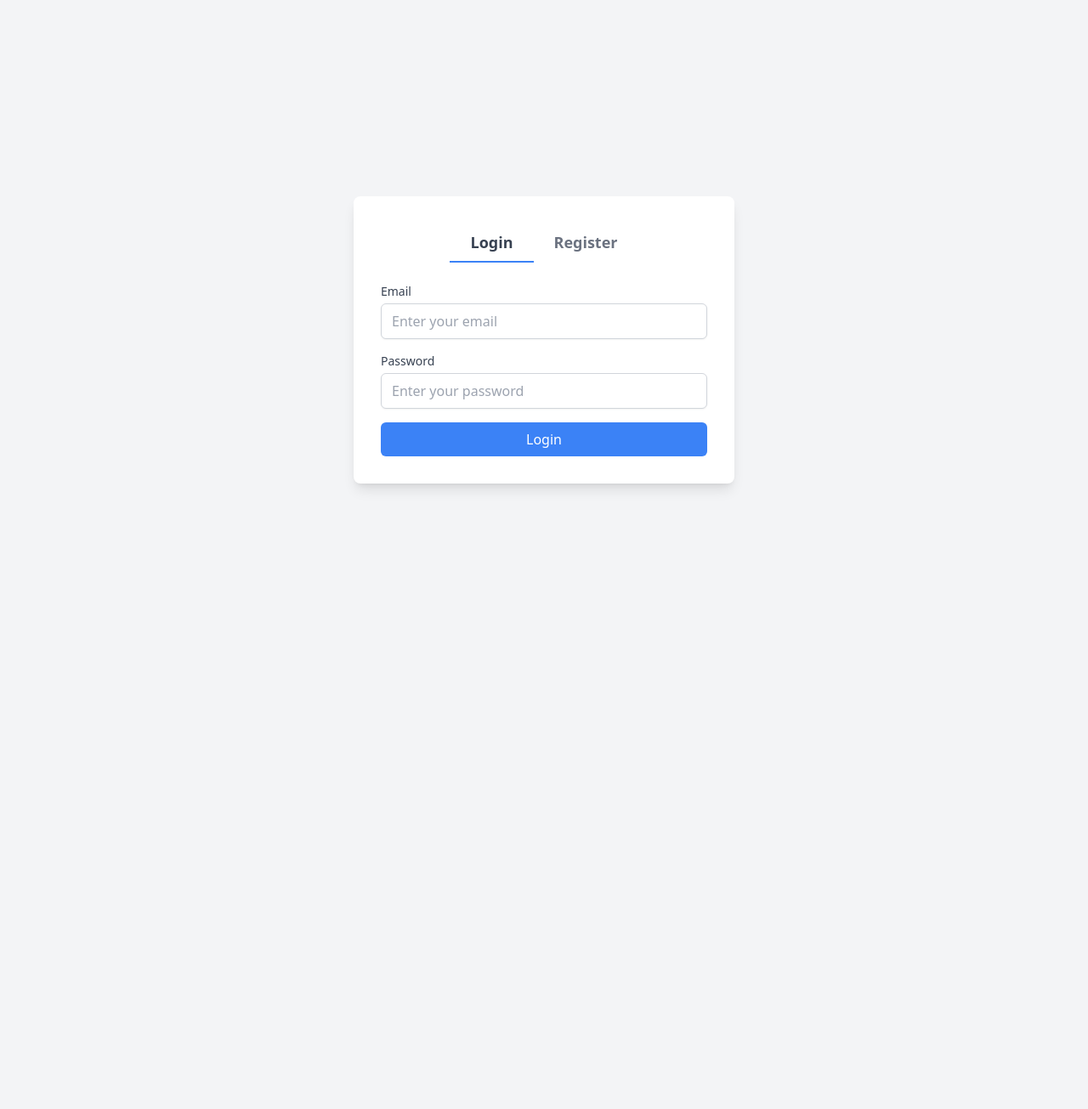
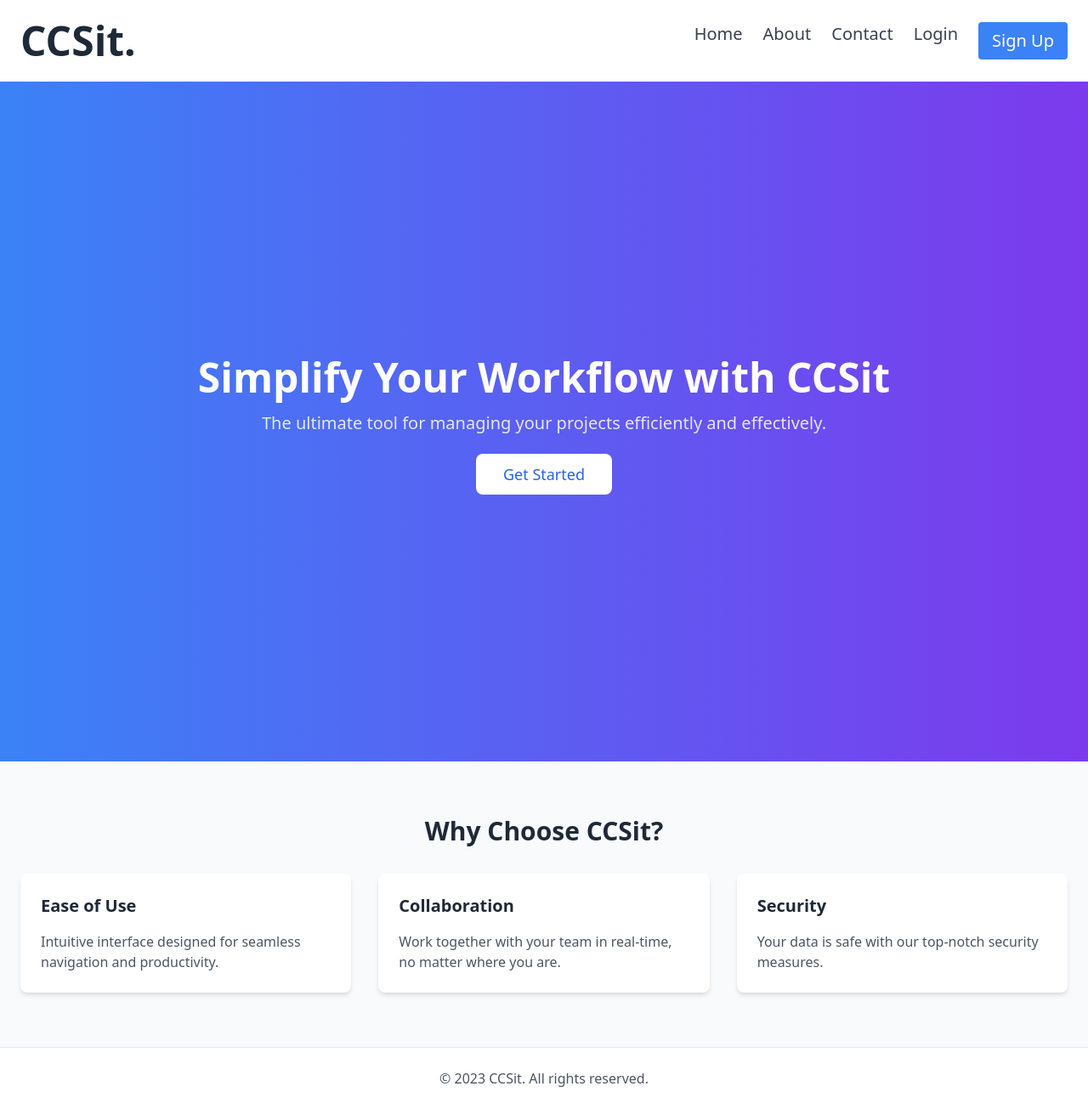
Before and after one commit to CryoYohan/CCS-Sit-In-System, a Flask app: page / in a window 1280 px wide. Shown: the whole page at 85% size. Before the commit the page ends 800 px from the top, so only its background shows below. Run offline with Flask 3, Linux system fonts and the light colour scheme; some libraries are stand-ins or nearby versions.

Commit message:
added landing page for the page, linked my dashboard and login/register page

```diff
--- a/app/routes.py
+++ b/app/routes.py
@@ -5,12 +5,15 @@ from .blueprints.student import Student
 main = Blueprint('main', __name__)
 
 
-
 @main.route('/')
 def index():
-    secret_key = current_app.config['SECRET_KEY']  # Access secret key
-    print("Secret Key:", secret_key)  # Just for testing, remove in production
+    # secret_key = current_app.config['SECRET_KEY']  # Access secret key
+    # print("Secret Key:", secret_key)  # Just for testing, remove in production
     return render_template('index.html')
+
+@main.route('/loginregister')
+def loginregister():
+    return render_template('loginregister.html')
 
 @main.route('/registerstudent',methods=['POST'])
 def registerstudent():
--- a/app/templates/index.html
+++ b/app/templates/index.html
@@ -1,98 +1,71 @@
 <!DOCTYPE html>
 <html lang="en">
 <head>
-  <meta charset="UTF-8">
-  <meta name="viewport" content="width=device-width, initial-scale=1.0">
-  <title>Login & Register Form</title>
-  <script src="https://cdn.tailwindcss.com"></script>
-  <link rel="shortcut icon" href="{{ url_for('static', filename='images/favicon/favicon.ico') }}">
+    <meta charset="UTF-8">
+    <meta name="viewport" content="width=device-width, initial-scale=1.0">
+    <title>CCSit</title>
+    <link rel="shortcut icon" href="{{ url_for('static', filename='images/favicon/favicon.ico') }}">
+    <link href="https://cdn.jsdelivr.net/npm/tailwindcss@2.2.19/dist/tailwind.min.css" rel="stylesheet">
+    <style>
+        @keyframes fadeIn {
+            from { opacity: 0; }
+            to { opacity: 1; }
+        }
+        .animate-fade-in {
+            animation: fadeIn 1.5s ease-in-out;
+        }
+    </style>
 </head>
-<body class="bg-gray-100 flex items-center justify-center min-h-screen">
-  <div class="bg-white p-8 rounded-lg shadow-lg w-full max-w-md">
-    <!-- Tabs for Login and Register -->
-    <div class="flex justify-center mb-6">
-      <button id="login-tab" class="px-6 py-2 text-lg font-semibold text-gray-700 border-b-2 border-blue-500 focus:outline-none">
-        Login
-      </button>
-      <button id="register-tab" class="px-6 py-2 text-lg font-semibold text-gray-500 border-b-2 border-transparent hover:text-gray-700 focus:outline-none">
-        Register
-      </button>
-    </div>
+<body class="bg-gray-100 font-sans">
 
-    <!-- Login Form -->
-    <form id="login-form" class="space-y-4">
-      <div>
-        <label for="login-email" class="block text-sm font-medium text-gray-700">Email</label>
-        <input type="email" id="login-email" placeholder="Enter your email" class="mt-1 block w-full px-3 py-2 border border-gray-300 rounded-md shadow-sm focus:outline-none focus:ring-blue-500 focus:border-blue-500">
-      </div>
-      <div>
-        <label for="login-password" class="block text-sm font-medium text-gray-700">Password</label>
-        <input type="password" id="login-password" placeholder="Enter your password" class="mt-1 block w-full px-3 py-2 border border-gray-300 rounded-md shadow-sm focus:outline-none focus:ring-blue-500 focus:border-blue-500">
-      </div>
-      <button type="submit" class="w-full bg-blue-500 text-white py-2 px-4 rounded-md hover:bg-blue-600 focus:outline-none focus:ring-2 focus:ring-blue-500 focus:ring-offset-2">
-        Login
-      </button>
-    </form>
+    <!-- Top Navigation Bar -->
+    <nav class="flex justify-between items-center p-6 bg-white shadow-sm">
+        <!-- Title -->
+        <div class="text-5xl font-bold text-gray-800">CCSit.</div>
+        <!-- Navigation Links -->
+        <div class="flex space-x-6 text-xl text-gray-700">
+            <a href="#" class="hover:text-gray-900">Home</a>
+            <a href="#" class="hover:text-gray-900">About</a>
+            <a href="#" class="hover:text-gray-900">Contact</a>
+            <a href="#" class="hover:text-gray-900">Login</a>
+            <a href="{{ url_for('main.loginregister') }}" class="bg-blue-500 text-white px-4 py-2 rounded hover:bg-blue-600">Sign Up</a>
+        </div>
+    </nav>
 
-    <!-- Register Form -->
-    <form id="register-form" action="/registerstudent" method="post" class="space-y-4 hidden">
-      <div>
-        <label for="register-name" class="block text-sm font-medium text-gray-700">IDNO</label>
-        <input type="text" id="register-name" name="idno" placeholder="Enter your ID Number" class="mt-1 block w-full px-3 py-2 border border-gray-300 rounded-md shadow-sm focus:outline-none focus:ring-blue-500 focus:border-blue-500">
-      </div>
-      <div>
-        <label for="register-email" class="block text-sm font-medium text-gray-700">Fullname</label>
-        <input type="text" id="register-email" name="fullname"placeholder="Enter your fullname" class="mt-1 block w-full px-3 py-2 border border-gray-300 rounded-md shadow-sm focus:outline-none focus:ring-blue-500 focus:border-blue-500">
-      </div>
-      <div>
-        <label for="register-email" class="block text-sm font-medium text-gray-700">Course</label>
-        <input type="text" id="register-email" name="course"placeholder="Enter your course" class="mt-1 block w-full px-3 py-2 border border-gray-300 rounded-md shadow-sm focus:outline-none focus:ring-blue-500 focus:border-blue-500">
-      </div>
-      <div>
-        <label for="register-email" class="block text-sm font-medium text-gray-700">Year</label>
-        <input type="number" id="register-email" name="year"placeholder="Enter your year level" class="mt-1 block w-full px-3 py-2 border border-gray-300 rounded-md shadow-sm focus:outline-none focus:ring-blue-500 focus:border-blue-500">
-      </div>
-      <div>
-        <label for="register-password" class="block text-sm font-medium text-gray-700">Password</label>
-        <input type="password" name="password" id="register-password" placeholder="Enter your password" class="mt-1 block w-full px-3 py-2 border border-gray-300 rounded-md shadow-sm focus:outline-none focus:ring-blue-500 focus:border-blue-500">
-      </div>
-      <div>
-        <label for="register-confirm-password" class="block text-sm font-medium text-gray-700">Confirm Password</label>
-        <input type="password" name="confirm-password" id="register-confirm-password" placeholder="Confirm your password" class="mt-1 block w-full px-3 py-2 border border-gray-300 rounded-md shadow-sm focus:outline-none focus:ring-blue-500 focus:border-blue-500">
-      </div>
-      <button type="submit" class="w-full bg-blue-500 text-white py-2 px-4 rounded-md hover:bg-blue-600 focus:outline-none focus:ring-2 focus:ring-blue-500 focus:ring-offset-2">
-        Register
-      </button>
-    </form>
-  </div>
-  <script src="https://cdnjs.cloudflare.com/ajax/libs/aos/2.3.4/aos.js"></script>
-    <script>
-        AOS.init({ duration: 1000, once: true });
-    </script>
-  <script>
-    // Toggle between Login and Register forms
-    const loginTab = document.getElementById('login-tab');
-    const registerTab = document.getElementById('register-tab');
-    const loginForm = document.getElementById('login-form');
-    const registerForm = document.getElementById('register-form');
+    <!-- Header Section -->
+    <header class="flex items-center justify-center h-screen bg-gradient-to-r from-blue-500 to-purple-600 animate-fade-in">
+        <div class="text-center">
+            <h1 class="text-5xl font-bold text-white mb-4">Simplify Your Workflow with CCSit</h1>
+            <p class="text-xl text-gray-200 mb-8">The ultimate tool for managing your projects efficiently and effectively.</p>
+            <a href="#" class="bg-white text-blue-600 px-8 py-3 rounded-lg text-lg hover:bg-gray-100 transition duration-300">Get Started</a>
+        </div>
+    </header>
 
-    loginTab.addEventListener('click', () => {
-      loginForm.classList.remove('hidden');
-      registerForm.classList.add('hidden');
-      loginTab.classList.add('border-blue-500', 'text-gray-700');
-      loginTab.classList.remove('border-transparent', 'text-gray-500');
-      registerTab.classList.add('border-transparent', 'text-gray-500');
-      registerTab.classList.remove('border-blue-500', 'text-gray-700');
-    });
+    <!-- Additional Content Section -->
+    <section class="py-16 bg-gray-50">
+        <div class="container mx-auto px-6">
+            <h2 class="text-3xl font-bold text-center text-gray-800 mb-8">Why Choose CCSit?</h2>
+            <div class="grid grid-cols-1 md:grid-cols-3 gap-8">
+                <div class="bg-white p-6 rounded-lg shadow-md animate-fade-in">
+                    <h3 class="text-xl font-semibold text-gray-800 mb-4">Ease of Use</h3>
+                    <p class="text-gray-600">Intuitive interface designed for seamless navigation and productivity.</p>
+                </div>
+                <div class="bg-white p-6 rounded-lg shadow-md animate-fade-in">
+                    <h3 class="text-xl font-semibold text-gray-800 mb-4">Collaboration</h3>
+                    <p class="text-gray-600">Work together with your team in real-time, no matter where you are.</p>
+                </div>
+                <div class="bg-white p-6 rounded-lg shadow-md animate-fade-in">
+                    <h3 class="text-xl font-semibold text-gray-800 mb-4">Security</h3>
+                    <p class="text-gray-600">Your data is safe with our top-notch security measures.</p>
+                </div>
+            </div>
+        </div>
+    </section>
 
-    registerTab.addEventListener('click', () => {
-      registerForm.classList.remove('hidden');
-      loginForm.classList.add('hidden');
-      registerTab.classList.add('border-blue-500', 'text-gray-700');
-      registerTab.classList.remove('border-transparent', 'text-gray-500');
-      loginTab.classList.add('border-transparent', 'text-gray-500');
-      loginTab.classList.remove('border-blue-500', 'text-gray-700');
-    });
-  </script>
+    <!-- Footer -->
+    <footer class="text-center py-6 bg-white border-t border-gray-200">
+        <p class="text-gray-600">&copy; 2023 CCSit. All rights reserved.</p>
+    </footer>
+
 </body>
 </html>
```
Also changed, not shown: app/templates/loginregister.html (added, +98 -0 lines).
